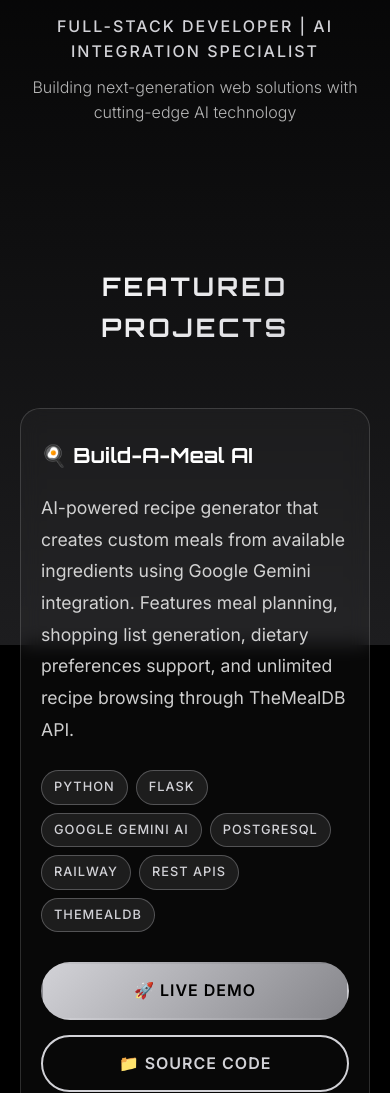
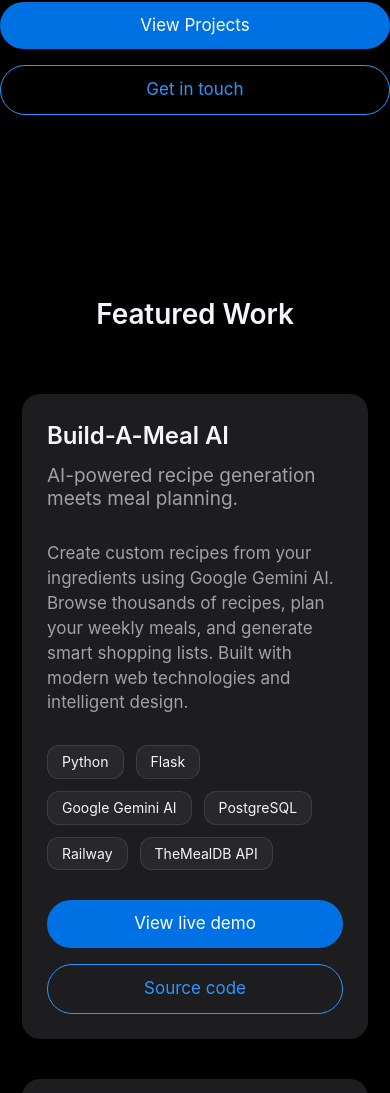
Before and after one commit to vxcoelho/xaviercoelho, a plain HTML site: page index.html in a window 390 px wide. Shown: the part 199-1292 px from the top of the page. Drawn offline with Linux system fonts and the light colour scheme.

Commit message:
Update index.html

```diff
--- a/index.html
+++ b/index.html
@@ -3,8 +3,7 @@
 <head>
     <meta charset="UTF-8">
     <meta name="viewport" content="width=device-width, initial-scale=1.0">
-    <title>Xavier Coelho - Developer Portfolio</title>
-    <link href="https://fonts.googleapis.com/css2?family=Orbitron:wght@400;700;900&family=Inter:wght@300;400;500;600&display=swap" rel="stylesheet">
+    <title>Xavier Coelho - Developer</title>
     <style>
         * {
             margin: 0;
@@ -12,414 +11,373 @@
             box-sizing: border-box;
         }
 
-        :root {
-            --pure-black: #000000;
-            --rich-black: #1d1d1f;
-            --silver: #d2d2d7;
-            --light-silver: #f5f5f7;
-            --metallic-silver: linear-gradient(135deg, #e8e8ed 0%, #d2d2d7 50%, #c4c4c9 100%);
-            --accent-gray: #86868b;
-            --glass-white: rgba(255, 255, 255, 0.08);
-            --glass-border: rgba(255, 255, 255, 0.15);
-            --shadow-black: rgba(0, 0, 0, 0.8);
+        body {
+            font-family: -apple-system, BlinkMacSystemFont, 'SF Pro Display', 'Segoe UI', Roboto, sans-serif;
+            background: #000000;
+            color: #f5f5f7;
+            line-height: 1.4;
+            overflow-x: hidden;
         }
 
-        body {
-            font-family: 'Inter', sans-serif;
-            background: var(--pure-black);
-            color: var(--silver);
-            line-height: 1.6;
-            overflow-x: hidden;
-            position: relative;
+        /* Navigation Bar */
+        .nav {
+            background: rgba(0, 0, 0, 0.8);
+            backdrop-filter: saturate(180%) blur(20px);
+            position: sticky;
+            top: 0;
+            z-index: 1000;
+            border-bottom: 1px solid #1d1d1f;
         }
 
-        /* Clean Apple-Style Background */
-        .starfield {
-            position: fixed;
-            top: 0;
-            left: 0;
-            width: 100%;
-            height: 100%;
-            z-index: -1;
-            background: linear-gradient(180deg, #000000 0%, #1d1d1f 100%);
+        .nav-content {
+            max-width: 980px;
+            margin: 0 auto;
+            padding: 0 22px;
+            display: flex;
+            justify-content: space-between;
+            align-items: center;
+            height: 48px;
         }
 
-        /* Container */
-        .container {
-            max-width: 1200px;
-            margin: 0 auto;
-            padding: 0 30px;
-            position: relative;
-            z-index: 1;
+        .nav-links {
+            display: flex;
+            gap: 30px;
+            list-style: none;
         }
 
-        /* Header Section */
-        .header {
-            padding: 120px 0 80px;
-            text-align: center;
-            position: relative;
+        .nav-links a {
+            color: #f5f5f7;
+            text-decoration: none;
+            font-size: 12px;
+            opacity: 0.8;
+            transition: opacity 0.3s;
         }
 
-
-        .header h1 {
-            font-family: 'Orbitron', sans-serif;
-            font-size: 4.5em;
-            font-weight: 900;
-            background: linear-gradient(135deg, #ffffff 0%, var(--silver) 100%);
-            -webkit-background-clip: text;
-            -webkit-text-fill-color: transparent;
-            background-clip: text;
-            margin-bottom: 20px;
-            text-transform: uppercase;
-            letter-spacing: 4px;
-            position: relative;
+        .nav-links a:hover {
+            opacity: 1;
         }
 
-        .header .subtitle {
-            font-size: 1.4em;
-            color: var(--silver);
-            font-weight: 500;
-            margin-bottom: 10px;
-            text-transform: uppercase;
-            letter-spacing: 2px;
+        /* Hero Section */
+        .hero {
+            padding: 60px 0 80px;
+            text-align: center;
+            background: #000000;
         }
 
-        .header .tagline {
-            font-size: 1.1em;
-            color: rgba(255, 255, 255, 0.7);
-            max-width: 600px;
-            margin: 0 auto;
-            font-weight: 300;
+        .hero h1 {
+            font-size: 56px;
+            font-weight: 600;
+            letter-spacing: -0.005em;
+            color: #f5f5f7;
+            margin-bottom: 8px;
+            line-height: 1.07;
         }
 
-        /* Section Title */
-        .section-title {
-            font-family: 'Orbitron', sans-serif;
-            font-size: 3em;
-            text-align: center;
-            margin-bottom: 60px;
-            background: linear-gradient(135deg, #ffffff 0%, var(--silver) 100%);
-            -webkit-background-clip: text;
-            -webkit-text-fill-color: transparent;
-            background-clip: text;
-            text-transform: uppercase;
-            letter-spacing: 3px;
+        .hero .tagline {
+            font-size: 28px;
+            font-weight: 400;
+            color: #a1a1a6;
+            margin-bottom: 30px;
+            line-height: 1.14;
         }
 
-        /* Projects Section */
-        .projects {
-            padding: 80px 0;
+        .hero .buttons {
+            display: flex;
+            gap: 16px;
+            justify-content: center;
+            flex-wrap: wrap;
+            margin-top: 24px;
         }
 
-        /* Glass Morphism Project Cards */
-        .project-card {
-            background: rgba(255, 255, 255, 0.03);
-            backdrop-filter: blur(10px);
-            border: 1px solid var(--glass-border);
-            border-radius: 20px;
-            padding: 40px;
-            margin: 40px 0;
-            position: relative;
-            transition: all 0.4s cubic-bezier(0.175, 0.885, 0.32, 1.275);
-            overflow: hidden;
+        .btn-primary {
+            background: #0071e3;
+            color: #fff;
+            padding: 12px 22px;
+            border-radius: 980px;
+            text-decoration: none;
+            font-size: 17px;
+            font-weight: 400;
+            transition: background 0.3s;
+            border: none;
+            cursor: pointer;
         }
 
-
-        .project-card::after {
-            content: '';
-            position: absolute;
-            top: -2px;
-            left: -2px;
-            right: -2px;
-            bottom: -2px;
-            background: linear-gradient(135deg, var(--silver), var(--accent-gray));
-            border-radius: 20px;
-            opacity: 0;
-            z-index: -1;
-            transition: opacity 0.4s;
-        }
-
-        .project-card:hover {
-            border-color: var(--silver);
-        }
-
-        .project-card:hover::after {
-            opacity: 0.3;
-        }
-
-        .project-card h3 {
-            font-family: 'Orbitron', sans-serif;
-            font-size: 2em;
-            color: #ffffff;
-            margin-bottom: 20px;
-            display: flex;
-            align-items: center;
-            gap: 15px;
-        }
-
-        .project-card p {
-            color: rgba(255, 255, 255, 0.8);
-            font-size: 1.1em;
-            margin-bottom: 25px;
-            line-height: 1.8;
-        }
-
-        /* Tech Tags */
-        .tech-tags {
-            margin: 25px 0;
-            display: flex;
-            flex-wrap: wrap;
-            gap: 10px;
-        }
-
-        .tech-tag {
-            background: rgba(210, 210, 215, 0.1);
-            border: 1px solid rgba(210, 210, 215, 0.3);
-            color: var(--silver);
-            padding: 8px 16px;
-            border-radius: 20px;
-            font-size: 0.9em;
-            font-weight: 500;
-            text-transform: uppercase;
-            letter-spacing: 1px;
-            transition: all 0.3s;
-        }
-
-        .tech-tag:hover {
-            background: rgba(210, 210, 215, 0.2);
-            border-color: var(--silver);
-            transform: scale(1.05);
-        }
-
-        /* Buttons */
-        .btn-group {
-            display: flex;
-            gap: 15px;
-            margin-top: 30px;
-            flex-wrap: wrap;
-        }
-
-        .btn {
-            display: inline-flex;
-            align-items: center;
-            gap: 10px;
-            background: linear-gradient(135deg, var(--silver), var(--accent-gray));
-            color: #000;
-            padding: 14px 30px;
-            text-decoration: none;
-            border-radius: 30px;
-            font-weight: 600;
-            font-size: 1em;
-            text-transform: uppercase;
-            letter-spacing: 1px;
-            transition: all 0.3s;
-            border: 2px solid transparent;
-            position: relative;
-            overflow: hidden;
-        }
-
-        .btn:hover {
-            opacity: 0.8;
+        .btn-primary:hover {
+            background: #0077ed;
         }
 
         .btn-outline {
             background: transparent;
-            border: 2px solid var(--silver);
-            color: var(--silver);
+            color: #2997ff;
+            padding: 12px 22px;
+            border-radius: 980px;
+            text-decoration: none;
+            font-size: 17px;
+            font-weight: 400;
+            border: 1px solid #2997ff;
+            transition: all 0.3s;
         }
 
         .btn-outline:hover {
-            background: rgba(210, 210, 215, 0.1);
+            background: #2997ff;
+            color: #fff;
+        }
+
+        /* Section */
+        .section {
+            padding: 100px 22px;
+            max-width: 980px;
+            margin: 0 auto;
+        }
+
+        .section-title {
+            font-size: 48px;
+            font-weight: 600;
+            color: #f5f5f7;
+            text-align: center;
+            margin-bottom: 60px;
+            letter-spacing: -0.003em;
+        }
+
+        /* Project Card */
+        .project {
+            background: #1d1d1f;
+            border-radius: 18px;
+            padding: 50px;
+            margin-bottom: 40px;
+            transition: transform 0.3s;
+        }
+
+        .project:hover {
+            transform: translateY(-4px);
+        }
+
+        .project h3 {
+            font-size: 40px;
+            font-weight: 600;
+            color: #f5f5f7;
+            margin-bottom: 12px;
+            letter-spacing: -0.003em;
+        }
+
+        .project .subtitle {
+            font-size: 24px;
+            color: #a1a1a6;
+            margin-bottom: 30px;
+            line-height: 1.2;
+        }
+
+        .project p {
+            font-size: 17px;
+            color: #a1a1a6;
+            line-height: 1.47;
+            margin-bottom: 30px;
+        }
+
+        .tech-list {
+            display: flex;
+            flex-wrap: wrap;
+            gap: 12px;
+            margin-bottom: 30px;
+        }
+
+        .tech-item {
+            background: rgba(255, 255, 255, 0.05);
+            color: #f5f5f7;
+            padding: 6px 14px;
+            border-radius: 12px;
+            font-size: 14px;
+            border: 1px solid rgba(255, 255, 255, 0.1);
+        }
+
+        .project-links {
+            display: flex;
+            gap: 16px;
+            flex-wrap: wrap;
         }
 
         /* Footer */
         .footer {
-            background: linear-gradient(180deg, transparent 0%, rgba(0, 0, 0, 0.5) 100%);
-            padding: 80px 0 40px;
+            background: #1d1d1f;
+            padding: 60px 22px 40px;
             text-align: center;
             margin-top: 100px;
-            border-top: 1px solid var(--glass-border);
         }
 
         .footer h3 {
-            font-family: 'Orbitron', sans-serif;
-            font-size: 2.5em;
-            color: #ffffff;
-            margin-bottom: 15px;
-            text-transform: uppercase;
-            letter-spacing: 2px;
+            font-size: 32px;
+            font-weight: 600;
+            color: #f5f5f7;
+            margin-bottom: 10px;
         }
 
         .footer p {
-            color: rgba(255, 255, 255, 0.7);
-            font-size: 1.1em;
+            font-size: 17px;
+            color: #a1a1a6;
             margin-bottom: 30px;
         }
 
-        .footer .social-links {
-            margin: 30px 0;
+        .footer-links {
             display: flex;
+            gap: 16px;
             justify-content: center;
-            gap: 20px;
             flex-wrap: wrap;
+            margin-bottom: 40px;
         }
 
         .footer .copyright {
-            margin-top: 40px;
-            color: rgba(255, 255, 255, 0.5);
-            font-size: 0.95em;
+            font-size: 12px;
+            color: #6e6e73;
+            margin-top: 30px;
         }
 
-        /* Responsive Design */
+        /* Responsive */
         @media (max-width: 768px) {
-            .header h1 {
-                font-size: 2.8em;
-                letter-spacing: 2px;
+            .hero h1 {
+                font-size: 40px;
             }
 
-            .header .subtitle {
-                font-size: 1.1em;
+            .hero .tagline {
+                font-size: 21px;
             }
 
             .section-title {
-                font-size: 2em;
+                font-size: 32px;
             }
 
-            .project-card {
-                padding: 30px 20px;
+            .project {
+                padding: 30px;
             }
 
-            .project-card h3 {
-                font-size: 1.5em;
+            .project h3 {
+                font-size: 28px;
             }
 
-            .btn-group {
-                flex-direction: column;
+            .project .subtitle {
+                font-size: 19px;
             }
 
-            .btn {
-                width: 100%;
-                justify-content: center;
+            .nav-links {
+                gap: 15px;
+            }
+
+            .nav-links a {
+                font-size: 11px;
             }
         }
 
         @media (max-width: 480px) {
-            .container {
-                padding: 0 20px;
+            .hero h1 {
+                font-size: 32px;
             }
 
-            .header {
-                padding: 80px 0 60px;
-            }
-
-            .header h1 {
-                font-size: 2.2em;
-            }
-
-            .header .subtitle {
-                font-size: 1em;
-            }
-
-            .header .tagline {
-                font-size: 1em;
+            .hero .tagline {
+                font-size: 17px;
             }
 
             .section-title {
-                font-size: 1.6em;
+                font-size: 28px;
             }
 
-            .project-card h3 {
-                font-size: 1.3em;
-                flex-direction: column;
-                align-items: flex-start;
+            .project {
+                padding: 25px;
             }
 
-            .tech-tags {
-                gap: 8px;
+            .project h3 {
+                font-size: 24px;
             }
 
-            .tech-tag {
-                font-size: 0.8em;
-                padding: 6px 12px;
+            .project-links,
+            .hero .buttons {
+                flex-direction: column;
+                width: 100%;
+            }
+
+            .btn-primary,
+            .btn-outline {
+                width: 100%;
+                text-align: center;
             }
         }
-
     </style>
 </head>
 <body>
-    <!-- Clean Background -->
-    <div class="starfield"></div>
+    <!-- Navigation -->
+    <nav class="nav">
+        <div class="nav-content">
+            <ul class="nav-links">
+                <li><a href="#projects">Projects</a></li>
+                <li><a href="#contact">Contact</a></li>
+            </ul>
+        </div>
+    </nav>
 
-    <!-- Header Section -->
-    <header class="header">
-        <div class="container">
+    <!-- Hero Section -->
+    <section class="hero">
         <h1>Xavier Coelho</h1>
-            <p class="subtitle">Full-Stack Developer | AI Integration Specialist</p>
-            <p class="tagline">Building next-generation web solutions with cutting-edge AI technology</p>
+        <p class="tagline">Full-Stack Developer. AI Integration Specialist.</p>
+        <div class="buttons">
+            <a href="#projects" class="btn-primary">View Projects</a>
+            <a href="mailto:your.email@domain.com" class="btn-outline">Get in touch</a>
         </div>
-    </header>
+    </section>
 
     <!-- Projects Section -->
-    <section class="projects">
-        <div class="container">
-            <h2 class="section-title">Featured Projects</h2>
+    <section class="section" id="projects">
+        <h2 class="section-title">Featured Work</h2>
 
         <!-- Build-A-Meal Project -->
-            <div class="project-card">
-                <h3>🍳 Build-A-Meal AI</h3>
-                <p>AI-powered recipe generator that creates custom meals from available ingredients using Google Gemini integration. Features meal planning, shopping list generation, dietary preferences support, and unlimited recipe browsing through TheMealDB API.</p>
+        <div class="project">
+            <h3>Build-A-Meal AI</h3>
+            <p class="subtitle">AI-powered recipe generation meets meal planning.</p>
+            <p>Create custom recipes from your ingredients using Google Gemini AI. Browse thousands of recipes, plan your weekly meals, and generate smart shopping lists. Built with modern web technologies and intelligent design.</p>
 
-                <div class="tech-tags">
-                    <span class="tech-tag">Python</span>
-                    <span class="tech-tag">Flask</span>
-                    <span class="tech-tag">Google Gemini AI</span>
-                    <span class="tech-tag">PostgreSQL</span>
-                    <span class="tech-tag">Railway</span>
-                    <span class="tech-tag">REST APIs</span>
-                    <span class="tech-tag">TheMealDB</span>
+            <div class="tech-list">
+                <span class="tech-item">Python</span>
+                <span class="tech-item">Flask</span>
+                <span class="tech-item">Google Gemini AI</span>
+                <span class="tech-item">PostgreSQL</span>
+                <span class="tech-item">Railway</span>
+                <span class="tech-item">TheMealDB API</span>
             </div>
 
-                <div class="btn-group">
-                    <a href="https://web-production-8bf7f.up.railway.app/" class="btn">🚀 Live Demo</a>
-                    <a href="https://github.com/vxcoelho/BuildamealAI" class="btn btn-outline">📁 Source Code</a>
+            <div class="project-links">
+                <a href="https://web-production-8bf7f.up.railway.app/" class="btn-primary">View live demo</a>
+                <a href="https://github.com/vxcoelho/BuildamealAI" class="btn-outline">Source code</a>
             </div>
         </div>
 
         <!-- Movie Matchmaker Project -->
-            <div class="project-card">
-                <h3>🎬 Movie Matchmaker</h3>
-                <p>Personality-based movie recommendation system using psychological profiling and TMDB API integration. Provides personalized movie suggestions based on user preferences and viewing patterns.</p>
+        <div class="project">
+            <h3>Movie Matchmaker</h3>
+            <p class="subtitle">Personalized movie recommendations powered by psychology.</p>
+            <p>Advanced recommendation system using personality profiling and TMDB integration. Discover films tailored to your unique preferences and viewing patterns through intelligent algorithms.</p>
 
-                <div class="tech-tags">
-                    <span class="tech-tag">Python</span>
-                    <span class="tech-tag">Flask</span>
-                    <span class="tech-tag">TMDB API</span>
-                    <span class="tech-tag">JavaScript</span>
-                    <span class="tech-tag">Algorithm Design</span>
-                    <span class="tech-tag">Data Analysis</span>
+            <div class="tech-list">
+                <span class="tech-item">Python</span>
+                <span class="tech-item">Flask</span>
+                <span class="tech-item">TMDB API</span>
+                <span class="tech-item">JavaScript</span>
+                <span class="tech-item">Algorithm Design</span>
             </div>
 
-                <div class="btn-group">
-                    <a href="#" class="btn">🚀 Live Demo</a>
-                    <a href="https://github.com/vxcoelho" class="btn btn-outline">📁 Source Code</a>
-                </div>
+            <div class="project-links">
+                <a href="#" class="btn-primary">View live demo</a>
+                <a href="https://github.com/vxcoelho" class="btn-outline">Source code</a>
             </div>
         </div>
     </section>
 
     <!-- Footer -->
-    <footer class="footer">
-        <div class="container">
+    <footer class="footer" id="contact">
         <h3>Let's Connect</h3>
-            <p>Open to new opportunities and collaborations</p>
-            <div class="social-links">
-                <a href="https://linkedin.com/in/yourprofile" class="btn">LinkedIn</a>
-                <a href="https://github.com/vxcoelho" class="btn">GitHub</a>
-                <a href="mailto:your.email@domain.com" class="btn btn-outline">Email Me</a>
+        <p>Available for new opportunities and collaborations.</p>
+        <div class="footer-links">
+            <a href="https://linkedin.com/in/yourprofile" class="btn-primary">LinkedIn</a>
+            <a href="https://github.com/vxcoelho" class="btn-primary">GitHub</a>
+            <a href="mailto:your.email@domain.com" class="btn-outline">Email</a>
         </div>
         <p class="copyright">&copy; 2025 Xavier Coelho. All rights reserved.</p>
-        </div>
     </footer>
-
 </body>
 </html>
```
Lines whose indentation alone changed are shown as unchanged.
